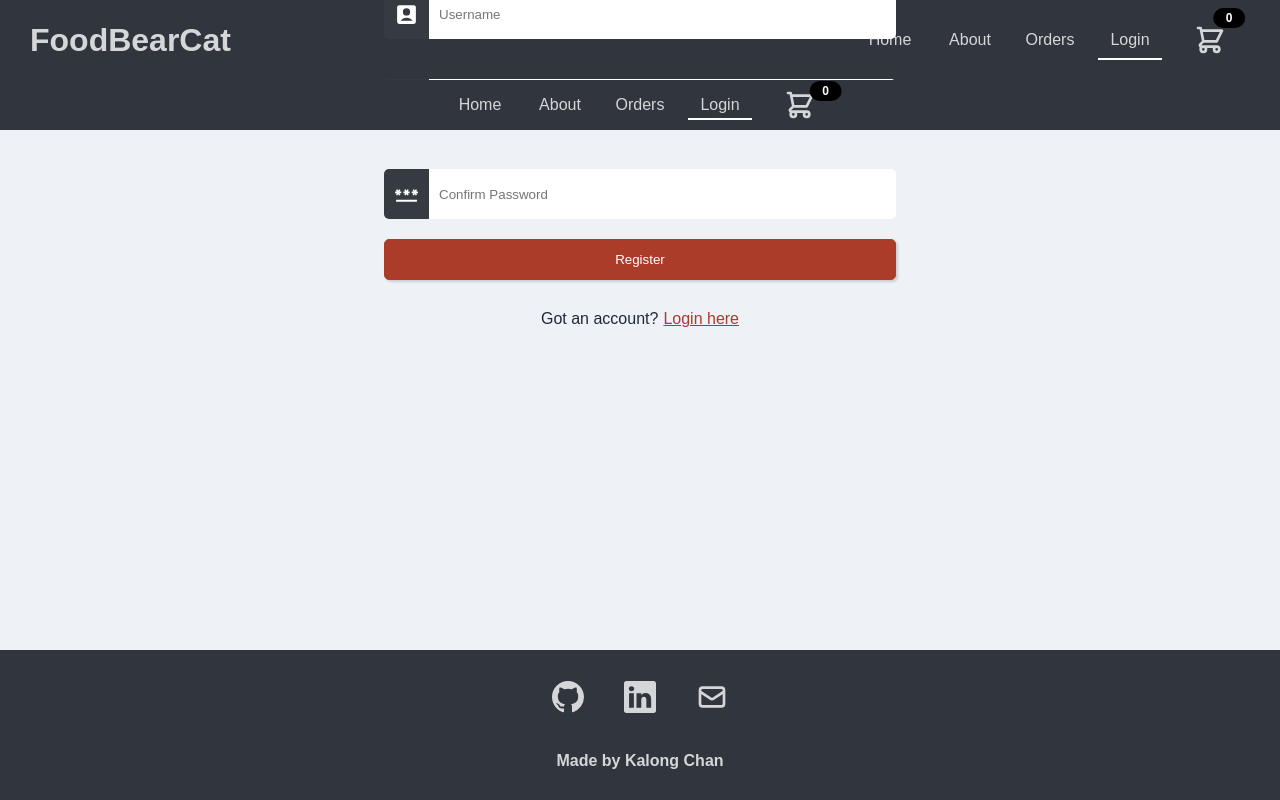
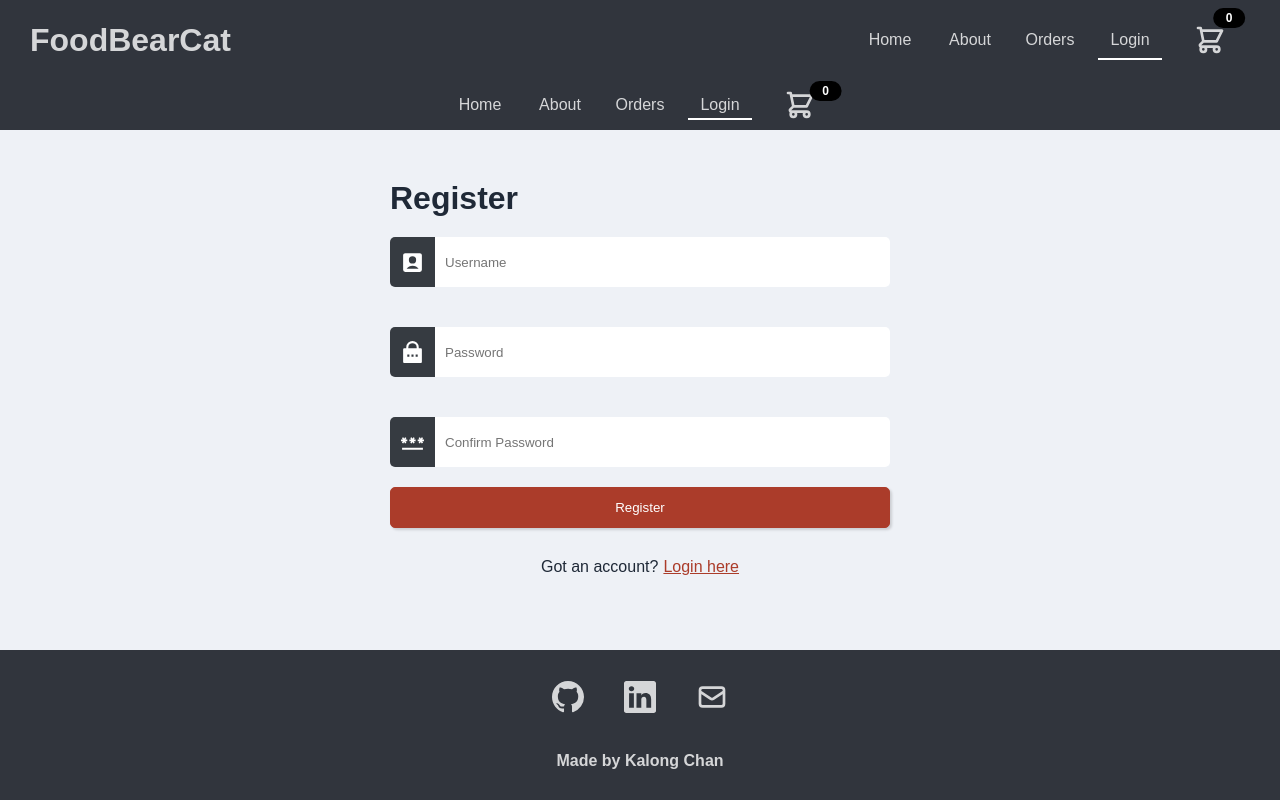
Before and after one commit to KalongChan/FoodBearCat, a Next.js app: page /signin in a window 1280 px wide. Both pictures are taken after a click on the element "Sign up now". Built offline with nearby package versions, Linux system fonts and the light colour scheme; no server answers.

Commit message:
register page rwd fix

```diff
--- a/src/components/Register/Register.module.css
+++ b/src/components/Register/Register.module.css
@@ -1,14 +1,18 @@
-.form-container {
-  width: 40%;
-  position: absolute;
-  top: 50%;
-  left: 50%;
-  transform: translate(-50%, -50%);
+.form {
+  display: flex;
+  justify-content: center;
+  align-items: center;
+  width: 100%;
 }
 
-@media (max-width: 1024px) {
+.form-container {
+  margin-top: 50px;
+  width: 500px;
+}
+
+@media (max-width: 768px) {
   .form-container {
-    width: 50%;
+    width: 300px;
   }
 }
 
@@ -18,7 +22,6 @@
 }
 
 .form-item {
-  /* display: flex; */
   height: 80px;
   margin-bottom: 10px;
 }
@@ -59,8 +62,6 @@
 }
 
 .error-message {
-  display: flex;
-  justify-content: space-between;
   height: 20px;
   color: #dc3545;
 }
```
